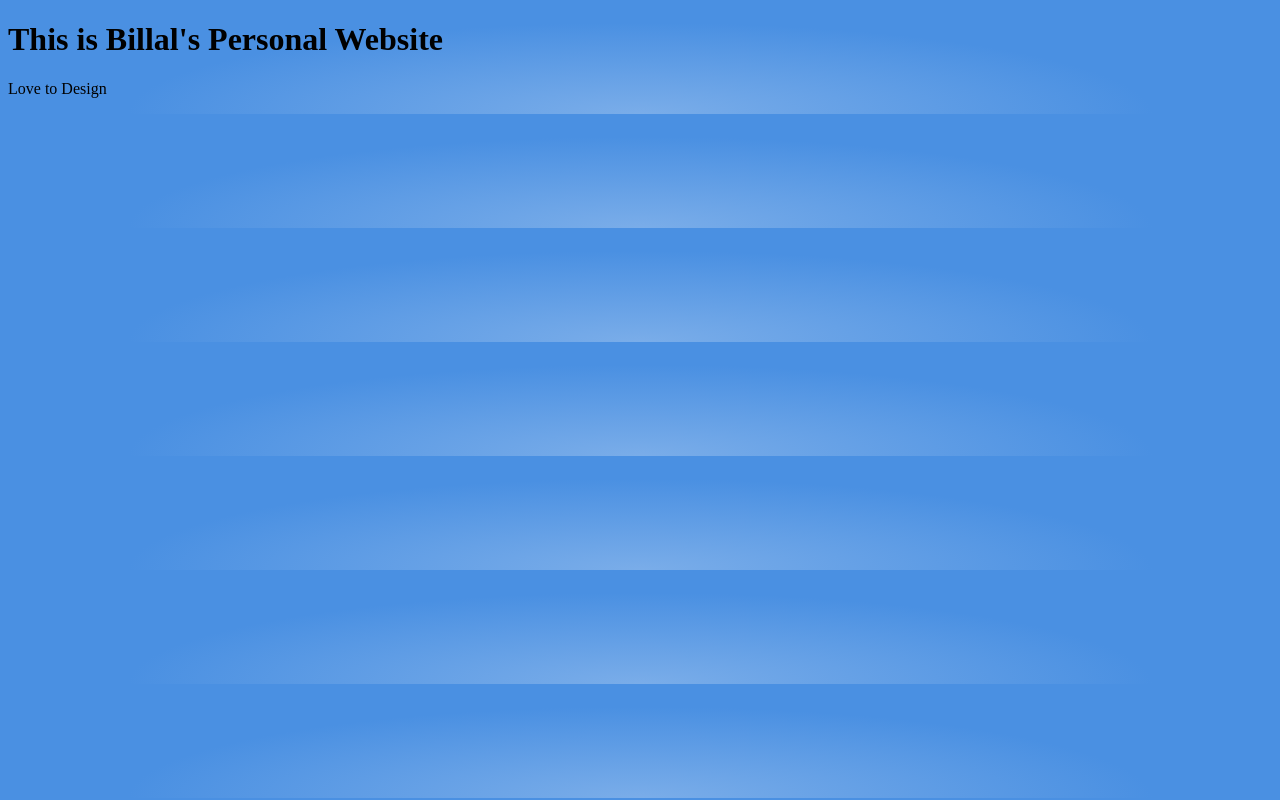
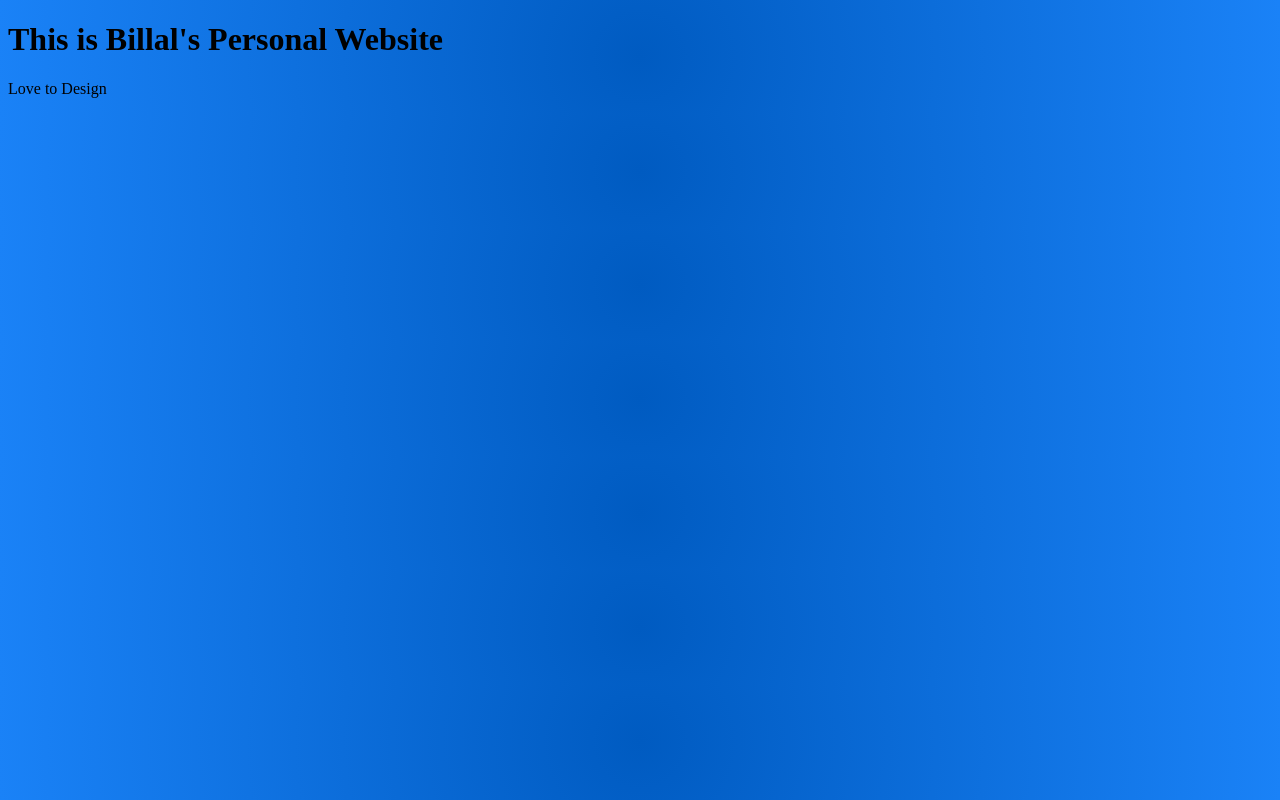
Before and after one commit to billal/billal.github.io, a plain HTML site: page index.html in a window 1280 px wide. Drawn offline with Linux system fonts and the light colour scheme.

Commit message:
Update index.html

```diff
--- a/index.html
+++ b/index.html
@@ -1,7 +1,33 @@
 <!DOCTYPE html>
 <html>
-<title>HTML Tutorial</title>
-<body style="background:#4a90e2; background-image:radial-gradient(40% 80% at 50% 100%, #7aade9, #4a90e2)">
+  <head>
+  <title>HTML Tutorial</title>
+  <style>
+  #radial-center {
+  /* fallback */
+  background-color: #005bc1;
+  background-image: url(images/radial_bg.png);
+  background-position: center center;
+  background-repeat: no-repeat;
+
+  /* Safari 4-5, Chrome 1-9 */
+  /* Can't specify a percentage size? Laaaaaame. */
+  background: -webkit-gradient(radial, center center, 0, center center, 460, from(#005bc1), to(#1a82f7));
+
+  /* Safari 5.1+, Chrome 10+ */
+  background: -webkit-radial-gradient(circle, #005bc1, #1a82f7);
+
+  /* Firefox 3.6+ */
+  background: -moz-radial-gradient(circle, #005bc1, #1a82f7);
+
+  /* IE 10 */
+  background: -ms-radial-gradient(circle, #005bc1, #1a82f7);
+
+  /* Opera couldn't do radial gradients, then at some point they started supporting the -webkit- syntax, how it kinda does but it's kinda broken (doesn't do sizing) */
+}
+  </style>
+  </head>
+<body id="radial-center">
 
 <h1>This is Billal's Personal Website</h1>
 <p>Love to Design</p>
```
